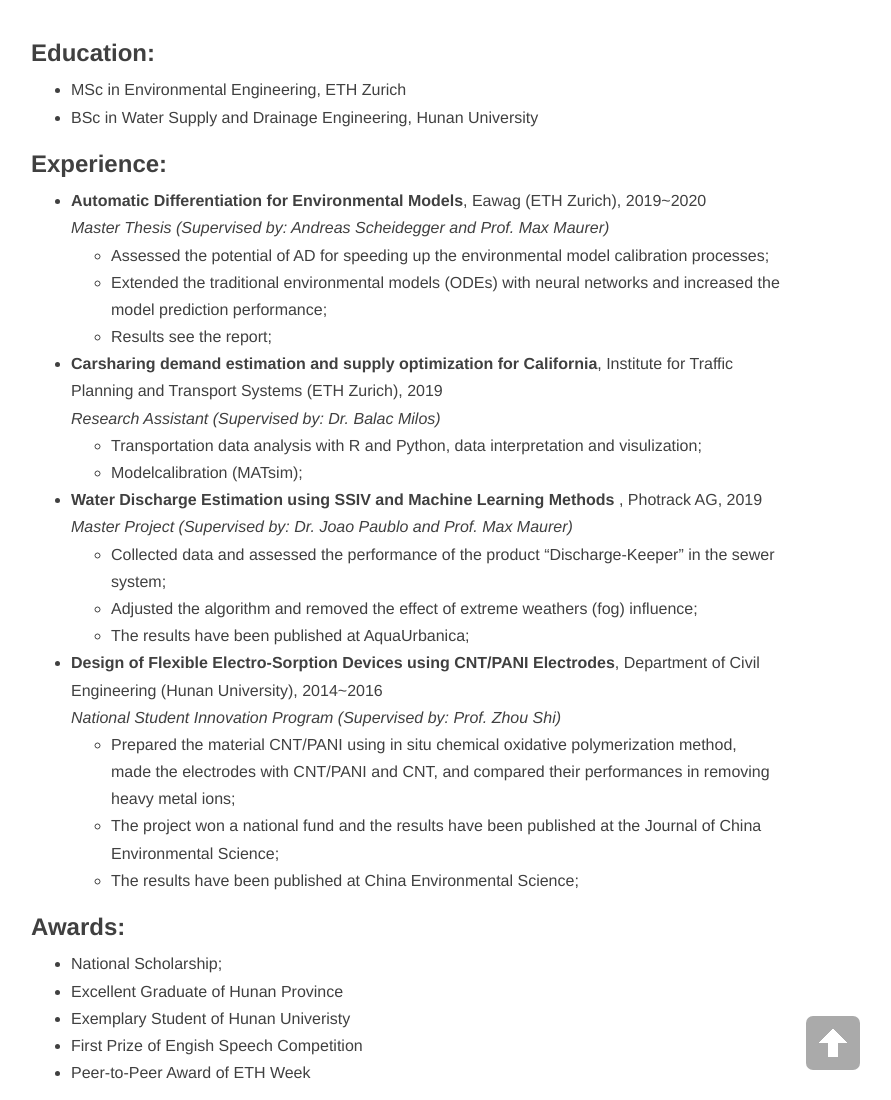
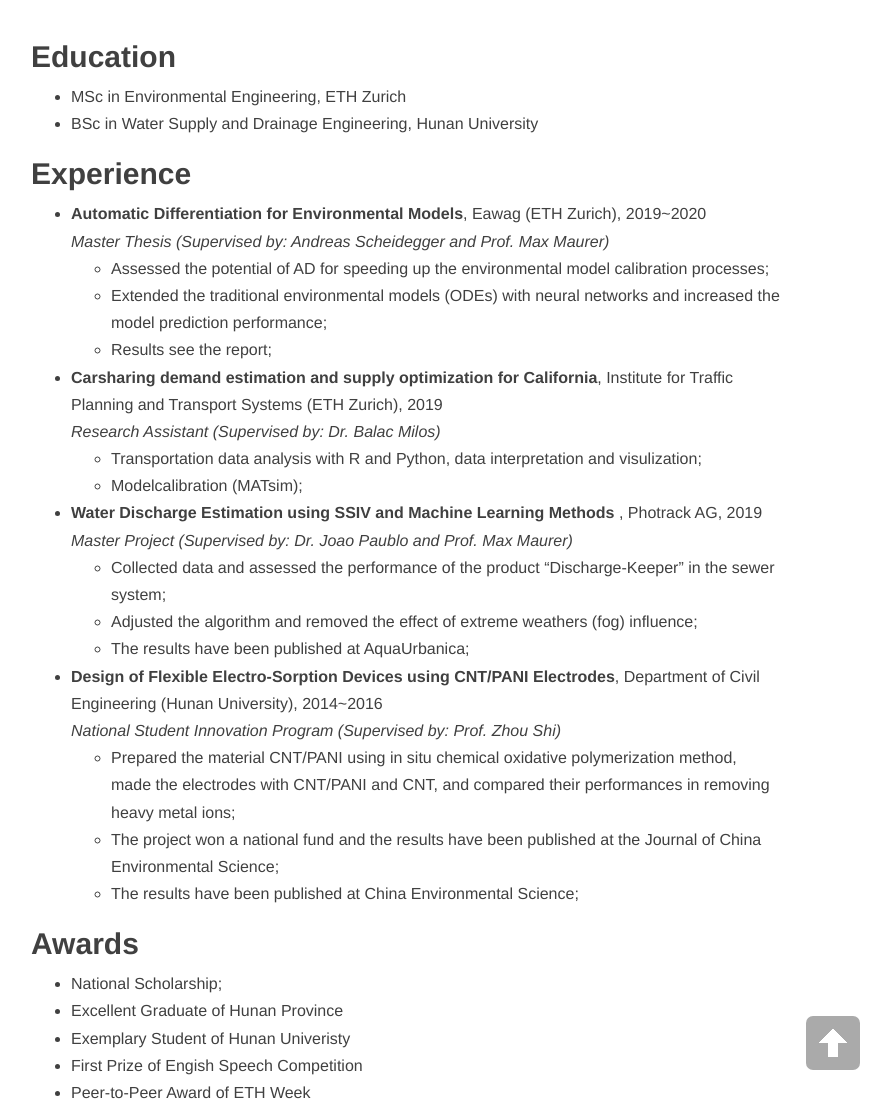
Before and after one commit to LiWang1/blog, a Jekyll site: the page built from about.md, in a window 1280 px wide and 1400 px high. Shown: the part 300-1400 px from the top of the window, without its empty margins (234-1125 px from the left). Built offline with Jekyll 4.4.1, drawn with Linux system fonts in a browser that asks for light colours; nearby versions of some CDN libraries; some of the changed text lies outside the part shown.

```diff
--- a/about.md
+++ b/about.md
@@ -5,11 +5,11 @@ description: Master's student at ETH Zurich
 header-img: "img/li.jpg"
 ---
 
-### Education:
+## Education
 * [MSc in Environmental Engineering, ETH Zurich](https://ethz.ch/)
 * [BSc in Water Supply and Drainage Engineering, Hunan University](http://www-en.hnu.edu.cn/)
 
-### Experience:
+## Experience
 * __[Automatic Differentiation for Environmental Models](https://github.com/LiWang1/masterthesis)__, Eawag (ETH Zurich), 2019~2020
 *Master Thesis (Supervised by: Andreas Scheidegger and Prof. Max Maurer)*
   * Assessed the potential of AD for speeding up the environmental model calibration processes;
@@ -33,25 +33,25 @@ header-img: "img/li.jpg"
   * The project won a national fund and the results have been published at the Journal of China Environmental Science;
   * The results have been published at [China Environmental Science](http://www.zghjkx.com.cn/CN/article/downloadArticleFile.do?attachType=PDF&id=14900);
 
-### Awards:
+## Awards
 * [National Scholarship](https://baike.baidu.com/item/%E5%9B%BD%E5%AE%B6%E5%A5%96%E5%AD%A6%E9%87%91);
 * Excellent Graduate of Hunan Province
 * Exemplary Student of Hunan Univeristy
 * First Prize of Engish Speech Competition
 * [Peer-to-Peer Award of ETH Week](https://ethz.ch/en/the-eth-zurich/sustainability/education/ETHweek/previous-editions/2018-Energy-Matters/eth-week-diary.html)
 
-### Related Courses:
+## Related Courses
 * [Introduction to Machine Learning](https://las.inf.ethz.ch/teaching/introml-s20)
 * [Computational Statistics](https://stat.ethz.ch/lectures/ss19/comp-stats.php)
 * [Information System for Engineers](https://www.systems.ethz.ch/courses/spring2020/ise)
 * [Urban Drainage Planning and Modelling](https://sww.ifu.ethz.ch/education/lectures/urban-drainage.html)
 * [Life Cycle Assessment](https://esd.ifu.ethz.ch/studium/lectures/2020.html)
 
-### Skills:
+## Skills
 * Good programming skills: R, Python, Julia;
 * Language: proficient in English and Chinese;
 * Good communication and collaboration;
 * Good knowledge of statistics and data analysis (MySQL).
 
-### Habbits:
+## Habbits
 * Hiking, Swimming, Jogging, Badminton.
```
